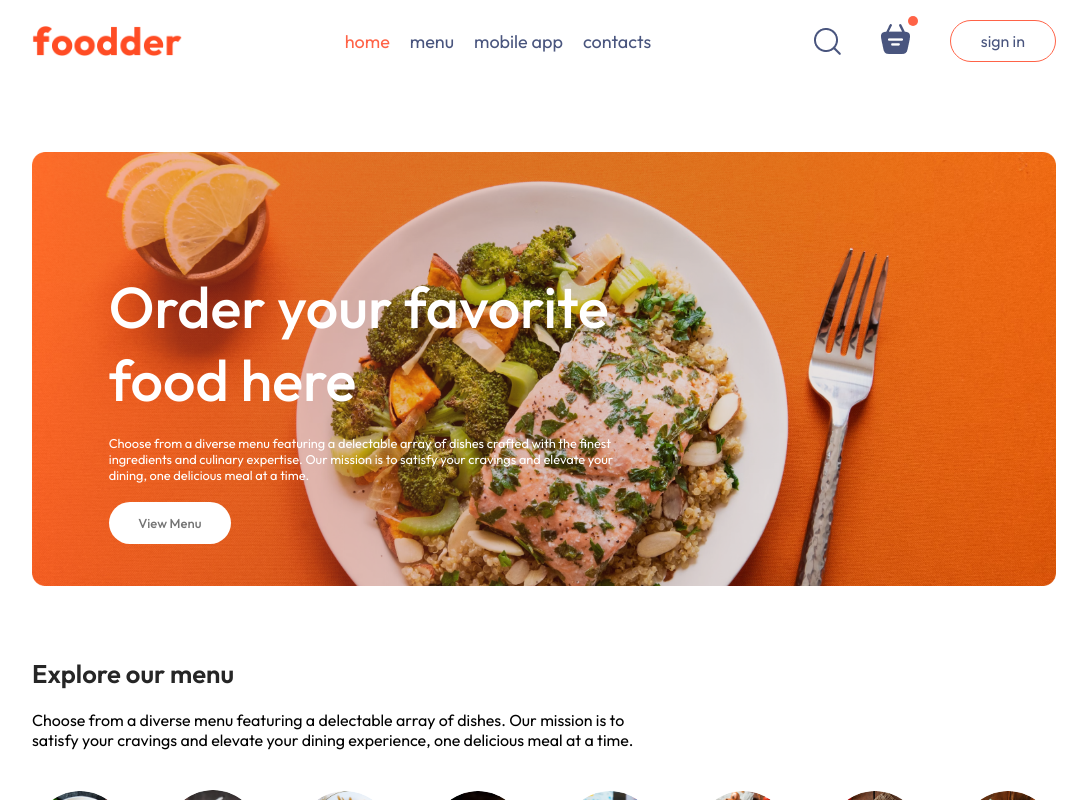
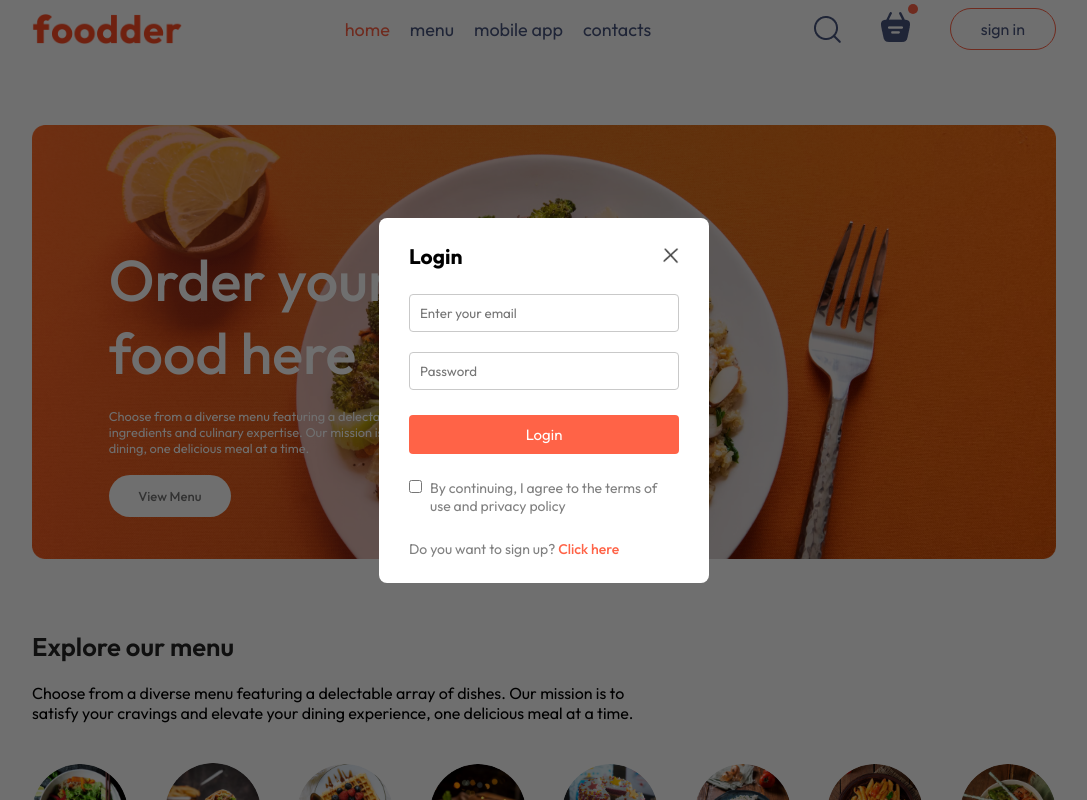
Before and after one commit to stkuwanda/foodder-frontend, a React (Vite) app: page / in a window 1280 px wide. Both pictures are taken after a click on the button "sign in". Shown: the top 800 px of the page, without its empty margins (96-1183 px from the left). Built offline with nearby package versions, Linux system fonts and the light colour scheme.

Commit message:
implementing and styling the LoginPopup, updating Navbar styles

```diff
--- a/src/App.jsx
+++ b/src/App.jsx
@@ -1,16 +1,21 @@
+import { useState } from 'react';
 import { Route, Routes } from 'react-router-dom';
 import Navbar from './components/Navbar/Navbar.component';
 import Home from './pages/Home/Home.page';
 import Cart from './pages/Cart/Cart.page';
 import PlaceOrder from './pages/PlaceOrder/PlaceOrder.page';
+import Footer from './components/Footer/Footer.component';
+import LoginPopup from './components/LoginPopup/LoginPopup.component';
 import './App.css';
-import Footer from './components/Footer/Footer.component';
 
 function App() {
+	const [showLogin, setShowLogin] = useState(false);
+
 	return (
 		<>
+		{showLogin ? <LoginPopup setShowLogin={setShowLogin} /> : undefined }
+			<Navbar setShowLogin={setShowLogin} />
 			<div className='app'>
-				<Navbar />
 				<Routes>
 					<Route path='/' element={<Home />} />
 					<Route path='/cart' element={<Cart />} />
--- /dev/null
+++ b/src/components/LoginPopup/LoginPopup.component.css
@@ -0,0 +1,73 @@
+.login-popup {
+  position: fixed;
+  z-index: 2;
+  width: 100%;
+  height: 100%;
+  background-color: #00000090;
+  display: grid;
+}
+
+.login-popup-container {
+  place-self: center;
+  width: max(23vw, 330px);
+  color: #808080;
+  background-color: white;
+  display: flex;
+  flex-direction: column;
+  gap: 25px;
+  padding: 25px  30px;
+  border-radius: 8px;
+  font-size: 14px;
+  animation: fadeIn 0.5s;
+}
+
+.login-popup-title {
+  display: flex;
+  justify-content: space-between;
+  align-items: center;
+  color: black;
+}
+
+.login-popup-title img {
+  width: 16px;
+  cursor: pointer;
+}
+
+.login-popup-inputs {
+  display: flex;
+  flex-direction: column;
+  gap: 20px;
+}
+
+.login-popup-inputs input {
+  outline: none;
+  border: 1px solid #c9c9c9;
+  padding: 10px;
+  border-radius: 4px;
+}
+
+.login-popup-container button {
+  border: none;
+  padding: 10px;
+  border-radius: 4px;
+  color: white;
+  background-color: tomato;
+  font-size: 15px;
+  cursor: pointer;
+}
+
+.login-popup-condition {
+  display: flex;
+  align-items: start;
+  gap: 8px;
+}
+
+.login-popup-condition input {
+  margin-top: 1.5px;
+}
+
+.login-popup p span {
+  color: tomato;
+  font-weight: 500;
+  cursor: pointer;
+}
--- /dev/null
+++ b/src/components/LoginPopup/LoginPopup.component.jsx
@@ -0,0 +1,35 @@
+import { useState } from 'react';
+import { assets } from '../../assets/assets';
+import './LoginPopup.component.css';
+
+function LoginPopup({ setShowLogin }) {
+  const [currState, setCurrentState] = useState('Login');
+
+  return (
+		<div className='login-popup'>
+			<form className='login-popup-container'>
+				<div className='login-popup-title'>
+					<h2>{currState}</h2>
+					<img
+						onClick={() => setShowLogin(false)}
+						src={assets.cross_icon}
+						alt='Cross icon image'
+					/>
+				</div>
+				<div className='login-popup-inputs'>
+          {currState === 'Login' ? undefined : (<input type='text' placeholder='Enter your full name' required />)}
+          <input type="email" placeholder='Enter your email' required />
+          <input type="password" placeholder='Password' required />
+				</div>
+        <button>{currState === 'Sign Up' ? 'Sign Up' : 'Login' }</button>
+        <div className="login-popup-condition">
+          <input type="checkbox" required />
+          <p>By continuing, I agree to the terms of use and privacy policy</p>
+        </div>
+        {currState === 'Login' ? <p>Do you want to sign up? <span onClick={() => setCurrentState('Sign Up')}>Click here</span></p> : <p>Already signed up? <span onClick={() => setCurrentState('Login')}>Login</span></p>}
+			</form>
+		</div>
+	);
+}
+
+export default LoginPopup;
--- a/src/components/Navbar/Navbar.component.css
+++ b/src/components/Navbar/Navbar.component.css
@@ -1,5 +1,5 @@
 nav {
-  padding: 20px 0px;
+  padding: 8px 10vw 5px;
   display: flex;
   justify-content: space-between;
   align-items: center;
@@ -90,6 +90,10 @@
 }
 
 @media (max-width: 900px) {
+  nav {
+    padding-top: 20px;
+  }
+
   nav .logo {
     width: 120px;
   }
--- a/src/components/Navbar/Navbar.component.jsx
+++ b/src/components/Navbar/Navbar.component.jsx
@@ -4,7 +4,7 @@
 import './Navbar.component.css';
 
 
-function Navbar() {
+function Navbar({ setShowLogin }) {
   const [selected, setSelected] = useState('home');
 	return (
 		<nav>
@@ -21,7 +21,7 @@
           <img src={assets.basket_icon} alt="basket icon" />
           <div className="dot"></div>
         </div>
-        <button>sign in</button>
+        <button onClick={() => setShowLogin(true)}>sign in</button>
       </div>
 		</nav>
 	);
```
